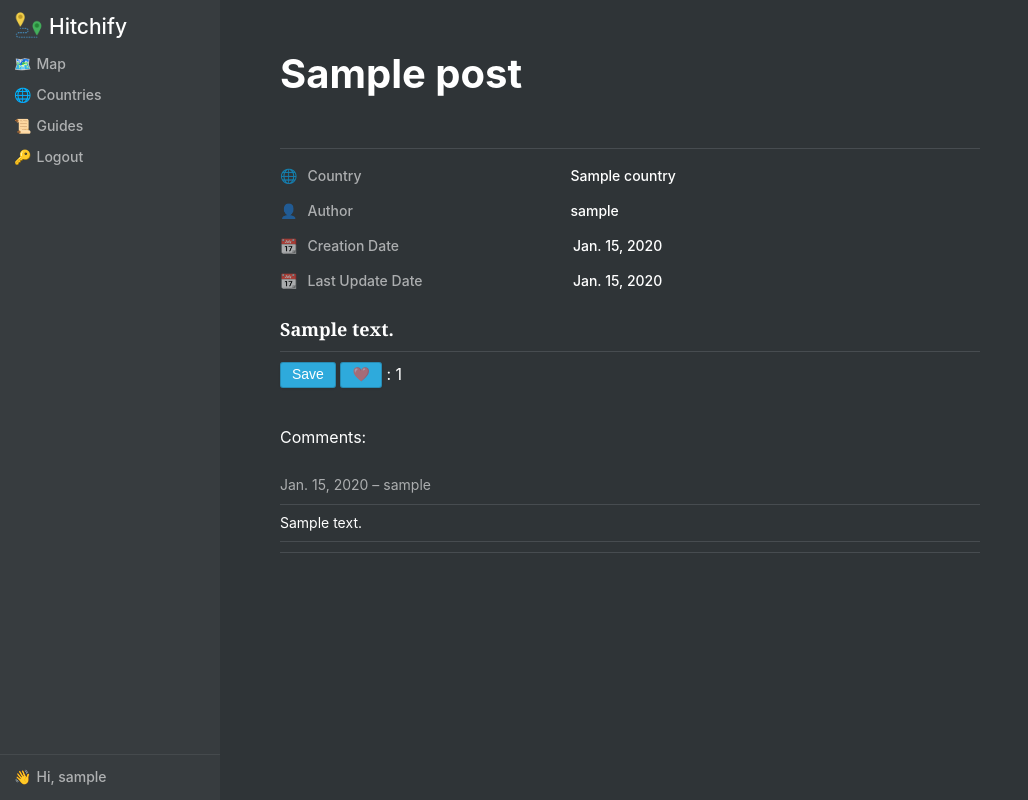
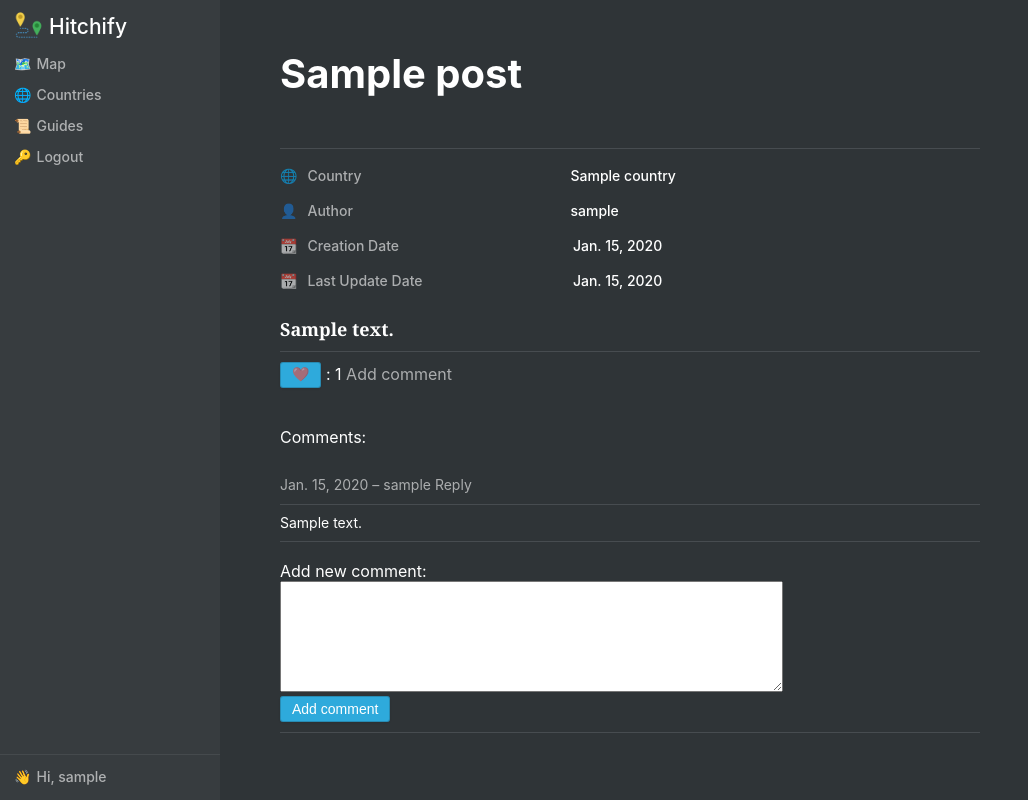
Before and after one commit to mhalaida/hitchifyPY, a Django app: page /hitchify/post/1 in a window 1280 px wide. Shown: the whole page, without its empty margins (0-1028 px from the left). Run offline with Django 3.2, Linux system fonts and the light colour scheme; a user stored in the database is signed in; tables that the repository leaves empty hold one stand-in row (values such as "Sample post").

Commit message:
add comments to post

```diff
--- a/hitchify/models.py
+++ b/hitchify/models.py
@@ -112,7 +112,7 @@ class ForumPost(models.Model):
     def comments(self):
         res_comments = Comment.objects.raw('SELECT * '
                                            'FROM comment '
-                                           'WHERE post_id = %s', [self.id])
+                                           'WHERE parent_comment_id IS NULL AND post_id = %s', [self.id])
         res_comments_list = []
         for comment in res_comments:
             res_comments_list.append(comment)
--- a/hitchify/templates/post.html
+++ b/hitchify/templates/post.html
@@ -33,14 +33,18 @@
                       class="highlight">{{ post.body_text }}</span>
             </div>
 
-            {% if user.id == post.user.id %}
-                <button class=" button-style" style="margin-top: 10px;" id="save">Save</button>
+            {#  {% if user.id == post.user.id %} #}
+            {#      <button class=" button-style" style="margin-top: 10px;" id="save">Save</button> #}
+            {#  {% endif %} #}
+
+
+            {% if post.id is not Null %}
+                <a href="{% url 'like_post' post.id %}" class="button-style" style="margin-top: 10px">❤️</a> :
+                {{ post.likes }}
             {% endif %}
 
-            {% if post.id is not Null %}
-            <a href="{% url 'like_post' post.id %}" class="button-style" style="margin-top: 10px">❤️</a> :
-            {{ post.likes }}
-            {% endif %}
+            <a href="#new_comment" onclick="$('#title_comment').html('Add new comment:'); $('#parent_comment').val('');">Add comment</a>
+
 {#            <button id="addLike" class="button-style" style="margin-top: 10px;">❤️ Like</button>#}
 
 {#            {% if post.comments.length > 0 %}#}
@@ -67,7 +71,9 @@
 
                     {% for comment in post.comments %}
                         <div class="comment">
-                            <div class="comment-timestamp">{{ comment.creation_date }} – {{ comment.user.username }}</div>
+                            <div class="comment-timestamp">
+                                {{ comment.creation_date }} – {{ comment.user.username }} <a href="#new_comment" onclick="$('#title_comment').html('Add reply to comment {{ comment.creation_date }} – {{ comment.user.username }}:'); $('#parent_comment').val({{ comment.id }});">Reply</a>
+                            </div>
 {#                            <div class="comment-author">{{ comment.user.username }}</div>#}
                             <div class="comment-content">{{ comment.body_text}}</div>
                             {% for subcomment in comment.sub_comments %}
@@ -78,6 +84,18 @@
                             {% endfor %}
                         </div>
                     {% endfor %}
+
+                    <br>
+                    <div id="new_comment" class="predefined-comment">
+                        <form action="{% url 'add_comment_to_post' post.id %}" method="post">
+                            {% csrf_token %}
+                            <div id="title_comment">Add new comment:</div>
+                            <input id="parent_comment" type="hidden" name="parent_comment" value="">
+                            <textarea name="body_text" rows="7" cols="60"></textarea>
+                            <br>
+                            <button type="submit" class="button-style">Add comment</button>
+                        </form>
+                    </div>
 
                     {#                <div class="comment">#}
                     {#                    <div class="comment-timestamp">11/02/2020 13:12</div>#}
--- a/hitchify/urls.py
+++ b/hitchify/urls.py
@@ -15,6 +15,7 @@ urlpatterns = [
     path('hitchspots/', views.hitchspots, name='hitchspots'),
     path('forum/', views.forum, name='forum'),
     path('post/<post_id>', views.post, name='post'),
+    path('post/<post_id>new_comment', views.post, name='post_new_comment'),
     path('country/<country_id>/add_post/', views.add_post, name='add_post'),
     path('post/<post_id>/like', views.like_post, name='like_post'),
     path('post/<post_id>/add_comment/', views.add_comment_to_post, name='add_comment_to_post'),
--- a/hitchify/views.py
+++ b/hitchify/views.py
@@ -58,12 +58,15 @@ def add_post(request, country_id):
 
 
 def add_comment_to_post(request, post_id):
-    post = ForumPost.objects.get(post_id=post_id)
+    post = ForumPost.objects.get(id=post_id)
     if request.method == 'POST':
         form = forms.CommentForm(request.POST)
         if form.is_valid():
-            form.save()
-            return redirect('add_comment_to_post')
+            new_comment = form.save(commit=False)
+            new_comment.post = post
+            new_comment.user = request.user
+            new_comment.save()
+            return redirect('/post/'+post_id+'#new_comment')
 
         else:
             form = forms.CommentForm()
```
